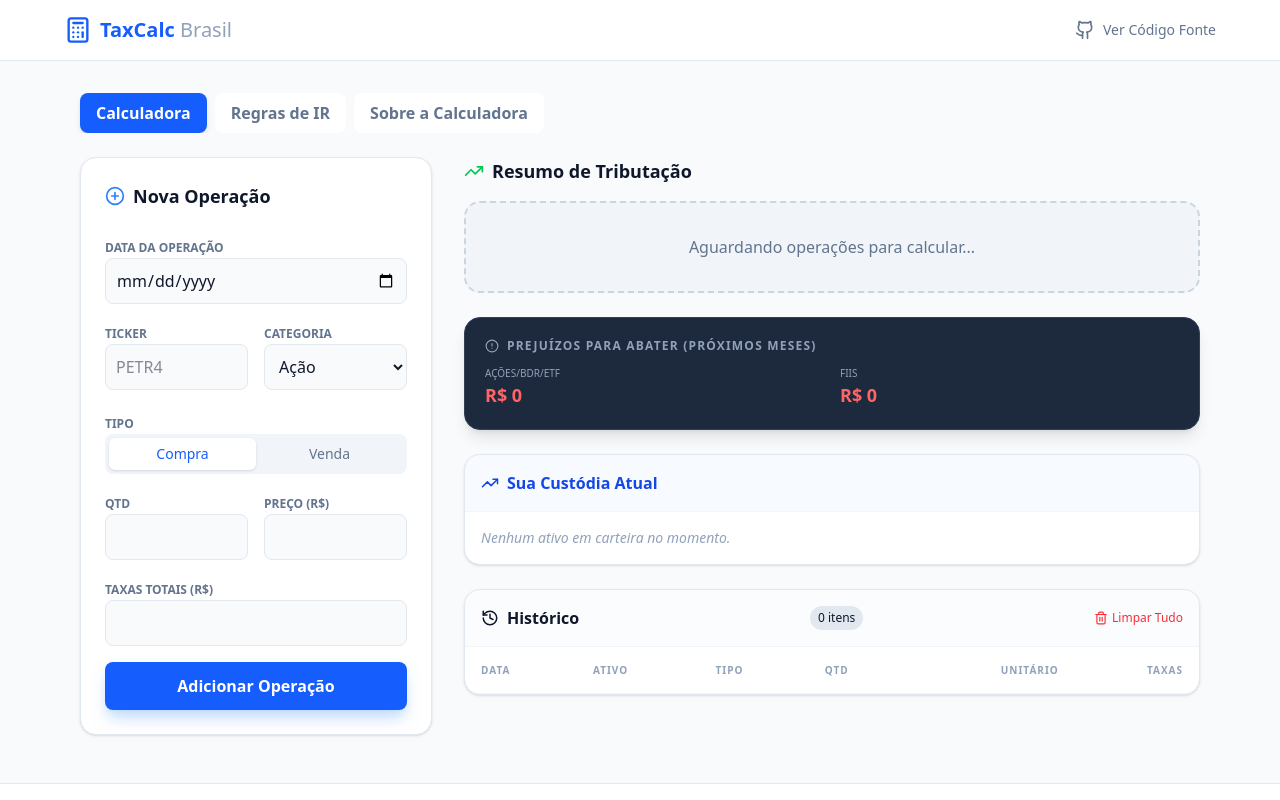
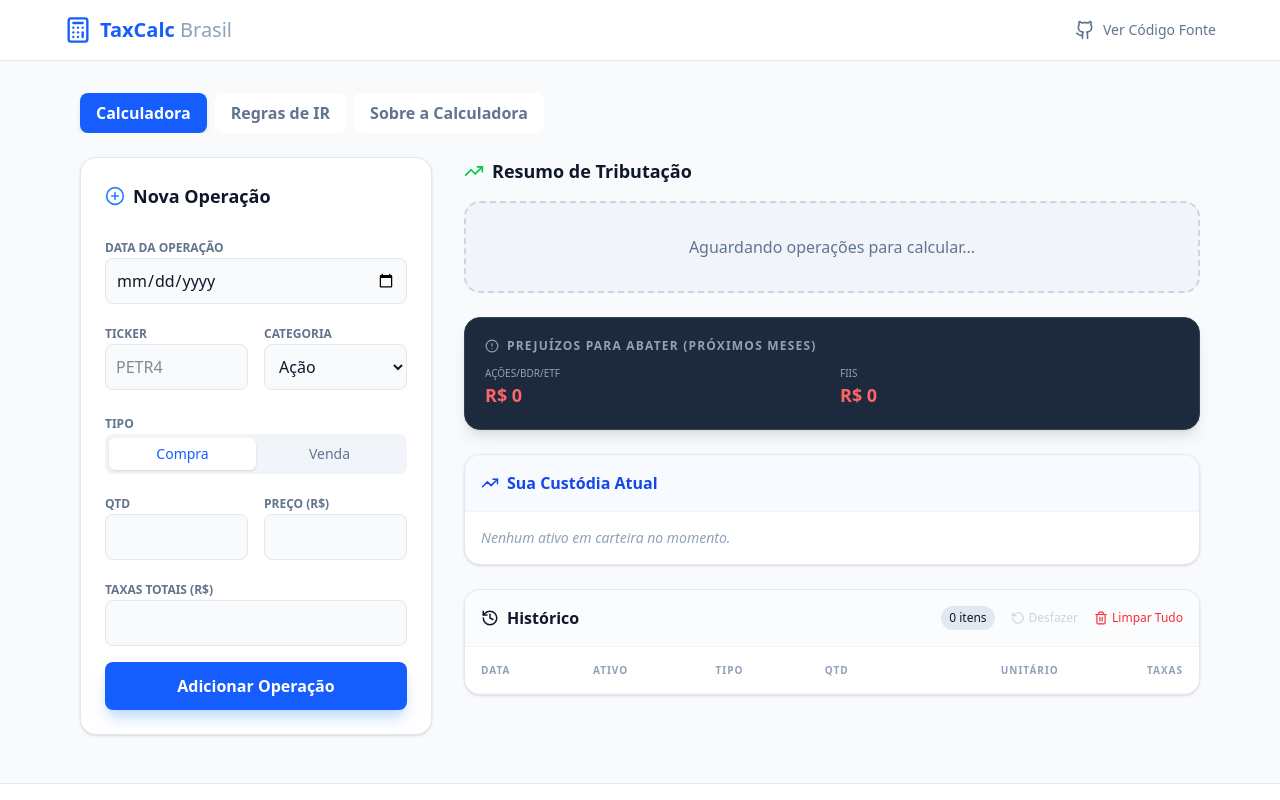
Before and after one commit to Gustyper/Calculadora_IR_Acoes, a React (Vite) app: page / in a window 1280 px wide. Shown: the top 800 px of the page. Built offline with nearby package versions, Linux system fonts and the light colour scheme.

Commit message:
Implementando botão para desfazer última ordem

```diff
--- a/src/App.tsx
+++ b/src/App.tsx
@@ -1,15 +1,15 @@
 import React, { useState } from 'react';
 import { useCalculadoraIR } from './hooks/useCalculadoraIR';
 import { type TipoOperacao, type CategoriaAtivo } from './core/types';
-import { PlusCircle, Calculator, History, TrendingUp, AlertCircle, Trash2 } from 'lucide-react';
+import { PlusCircle, Calculator, History, TrendingUp, AlertCircle, Trash2, RotateCcw } from 'lucide-react';
 import { TICKERS_DATA } from './utils/tickers';
 import { calcularVencimentoDARF } from './utils/dateUtils';
-import { Github, ExternalLink } from 'lucide-react'; // Certifique-se de importar Github
+import { Github } from 'lucide-react';
 
 export default function App() {
   const [activeTab, setActiveTab] = useState<'calc' | 'regras' | 'sobre'>('calc');
 
-  const { operacoes, resultados, custodia, prejuizos, adicionarOperacao, limparDados } = useCalculadoraIR();
+  const { operacoes, resultados, custodia, prejuizos, adicionarOperacao, limparDados, removerUltimaOperacao } = useCalculadoraIR();
 
   const [formData, setFormData] = useState({
     data: '', ticker: '', tipo: 'COMPRA' as TipoOperacao,
@@ -317,13 +317,27 @@ export default function App() {
             <section className="bg-white rounded-2xl shadow-sm border border-slate-200 overflow-hidden">
               <div className="p-4 border-b border-slate-100 flex items-center justify-between bg-slate-50/50">
                 <h2 className="font-bold flex items-center gap-2"><History size={18} /> Histórico</h2>
+
+                <div className="flex items-center gap-4">
                   <span className="text-xs font-medium px-2 py-1 bg-slate-200 rounded-full">{operacoes.length} itens</span>
+
+                  {/* Botão Desfazer */}
+                  <button
+                    onClick={removerUltimaOperacao}
+                    disabled={operacoes.length === 0}
+                    className="flex items-center gap-1 text-xs text-slate-500 hover:text-blue-600 disabled:opacity-30 disabled:cursor-not-allowed transition-colors"
+                    title="Remover última operação"
+                  >
+                    <RotateCcw size={14} /> Desfazer
+                  </button>
+
                   <button
                     onClick={limparDados}
                     className="flex items-center gap-1 text-xs text-red-500 hover:text-red-700 transition-colors"
                   >
                     <Trash2 size={14} /> Limpar Tudo
                   </button>
+                </div>
               </div>
               <div className="overflow-x-auto">
                 <table className="w-full text-left text-sm">
--- a/src/hooks/useCalculadoraIR.ts
+++ b/src/hooks/useCalculadoraIR.ts
@@ -40,5 +40,12 @@ export function useCalculadoraIR() {
     }
   };
 
-  return { operacoes, resultados, custodia, prejuizos, adicionarOperacao, limparDados };
+  const removerUltimaOperacao = () => {
+    setOperacoes((prev) => {
+      if (prev.length === 0) return prev;
+      return prev.slice(0, -1);
+    });
+  };
+
+  return { operacoes, resultados, custodia, prejuizos, adicionarOperacao, limparDados, removerUltimaOperacao };
 }
```
Lines whose indentation alone changed are shown as unchanged.
